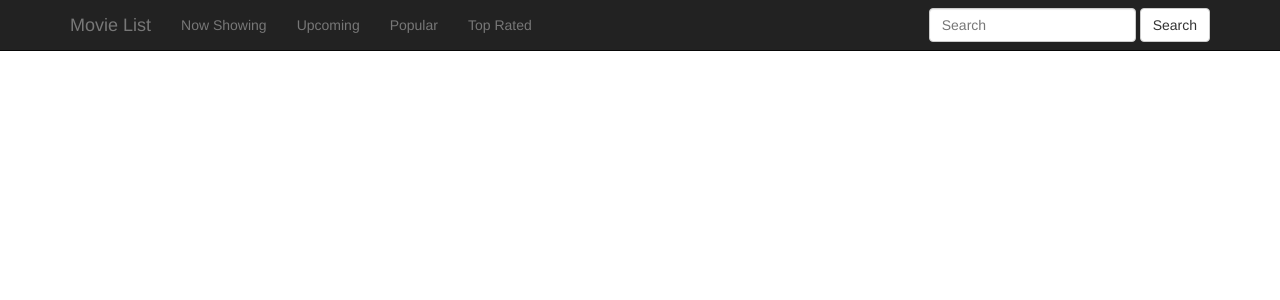
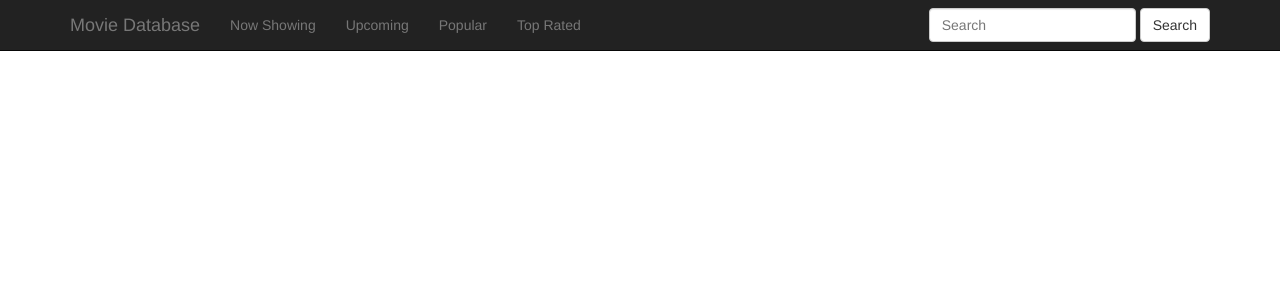
Before and after one commit to keizelmalaluan/coe-movie-db, a Python web app: template templates/main.html in a window 1280 px wide. Shown: the top 300 px of the page. Run offline with Jinja, Linux system fonts and the light colour scheme; the template is opened without the code that fills it, so the values that code supplies are empty.

Commit message:
Movie list

```diff
--- a/app.yaml
+++ b/app.yaml
@@ -1,4 +1,4 @@
-application: coe-movie-db-14
+application: coe-movie-db-13
 version: 1
 runtime: python27
 api_version: 1
--- a/static/js/app.js
+++ b/static/js/app.js
@@ -1,6 +1,5 @@
 $(function() {
     // your code here
-    var header = "Now Showing";
     var config;
     var baseUrl = 'http://api.themoviedb.org/3/',
         apiKey = 'e50a6caece56dc3ee80e5bf63491fdfd';
@@ -18,31 +17,26 @@ $(function() {
     function setEventHandlers(config) {
         $('#form-search').submit(function() {
             var query = $('.input-query').val();
-            header = "Search Results";
             searchMovie(query);
             return  false;
         });
 
         $('.btn-now-showing').click(function() {
-            header = "Now Showing";
             loadNowShowing();
             return  false;
         });
 
         $('.btn-up-coming').click(function() {
-            header = "Upcoming";
             loadUpComing();
             return  false;
         });
 
         $('.btn-popular').click(function() {
-            header = "Popular";
             loadPopular();
             return  false;
         });
 
         $('.btn-top-rated').click(function() {
-            header = "Top Rated";
             loadTopRated();
             return false;
         });
@@ -61,12 +55,6 @@ $(function() {
     }
 
     function displayMovies(data) {
-            var htmlHead = [
-            '<div class="page-header">',
-                '<h1>'+header+'</h1>',
-            '</div>'
-            ];
-            $('.movies-list').append($(htmlHead.join('')));
         data.results.forEach(function(movie) {
             var imageSrc = config.images.base_url + config.images.poster_sizes[3] + movie.poster_path;
             var htmlStr = [
@@ -82,7 +70,6 @@ $(function() {
             $('.movies-list').append($(htmlStr.join('')));
         });
     }
-
 
     function loadNowShowing() {
         var nowShowingUrl = baseUrl + 'movie/now_playing';
--- a/templates/main.html
+++ b/templates/main.html
@@ -1,6 +1,6 @@
 <html>
 <head>
-    <title>Team 14 Movie List</title>
+    <title>Team 13</title>
     <link rel="stylesheet" type="text/css" href="/static/css/bootstrap.css">
 </head>
 
@@ -15,7 +15,7 @@
             <span class="icon-bar"></span>
             <span class="icon-bar"></span>
           </button>
-          <a class="navbar-brand" href="#">Movie List</a>
+          <a class="navbar-brand" href="#">Movie Database</a>
         </div>
         <div class="collapse navbar-collapse">
             <ul class="nav navbar-nav">
```
